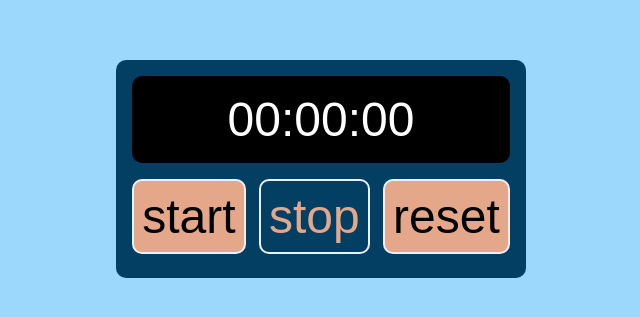
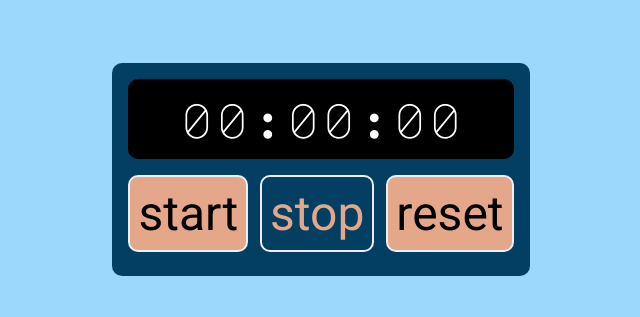
Before and after one commit to djalmasantosb/ProjetoStopwatch, a plain HTML site: page index.html in a window 1280 px wide. Shown: the part 231-548 px from the top of the page, without its empty margins (319-959 px from the left). Drawn offline with Linux system fonts and the light colour scheme.

Commit message:
Mudança na font-family

```diff
--- a/index.html
+++ b/index.html
@@ -4,6 +4,12 @@
     <meta charset="UTF-8" />
     <meta name="viewport" content="width=device-width, initial-scale=1.0" />
     <link rel="stylesheet" href="style.css" />
+    <link rel="preconnect" href="https://fonts.googleapis.com" />
+    <link rel="preconnect" href="https://fonts.gstatic.com" crossorigin />
+    <link
+      href="https://fonts.googleapis.com/css2?family=Major+Mono+Display&family=Orbitron:wght@400..900&family=Raleway:ital,wght@0,100..900;1,100..900&family=Roboto:ital,wght@0,100;0,300;0,400;0,500;0,700;0,900;1,100;1,300;1,400;1,500;1,700;1,900&display=swap"
+      rel="stylesheet"
+    />
     <title>Djalma's Stopwatch</title>
   </head>
   <body>
--- a/style.css
+++ b/style.css
@@ -2,7 +2,7 @@
   box-sizing: border-box;
   margin: 0;
   padding: 0;
-  font-family: Arial, Helvetica, sans-serif;
+  font-family: 'Roboto', 'Raleway', sans-serif;
 }
 
 @media (max-width: 700px) {
@@ -62,7 +62,7 @@ body {
 }
 
 #stopwatch-display {
-  font-family: Arial, Helvetica;
+  font-family: 'Major Mono Display', 'Orbitron';
   background-color: #000;
   color: #fff;
   text-align: center;
```
